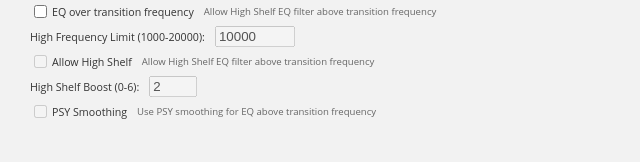
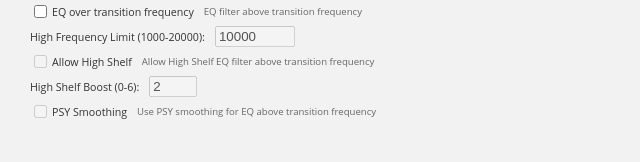
Before and after one commit to pulento/A1Evo_Electrified, an Electron app: page index.html in a window 1200 px wide. Shown: the part 826-988 px from the top of the page, 30-670 px from the left. Drawn offline with Linux system fonts and the light colour scheme; no server answers.

Commit message:
Fix typo

```diff
--- a/index.html
+++ b/index.html
@@ -116,7 +116,7 @@
           <label>
             <input type="checkbox" id="eqHF" onchange="updateCheckboxStates('eqHF')"/>
             EQ over transition frequency
-            <span class="explanation">Allow High Shelf EQ filter above transition frequency</span>
+            <span class="explanation">EQ filter above transition frequency</span>
           </label>
           <label>
             High Frequency Limit (1000-20000): <input type="number" id="highFreq" name="highFreq" min="1000" max="20000" value="10000" disabled/>
```
